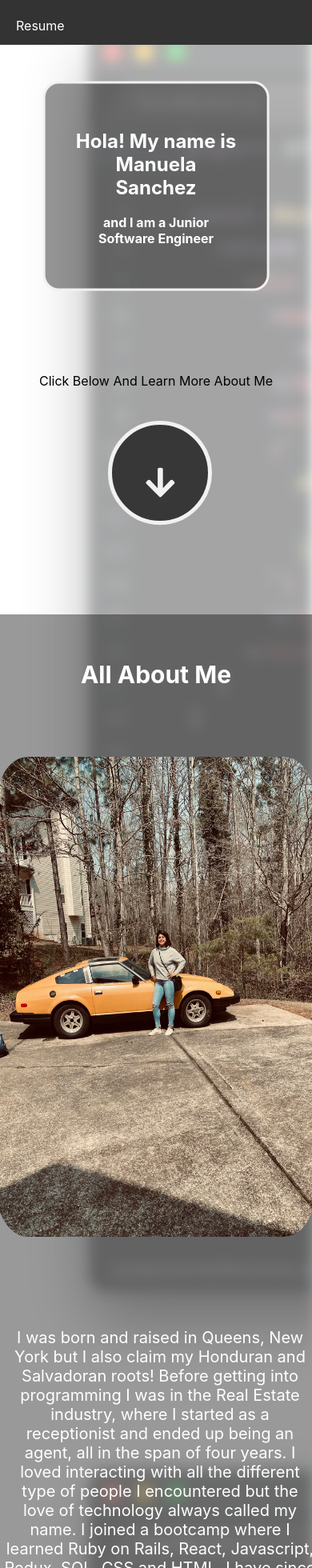
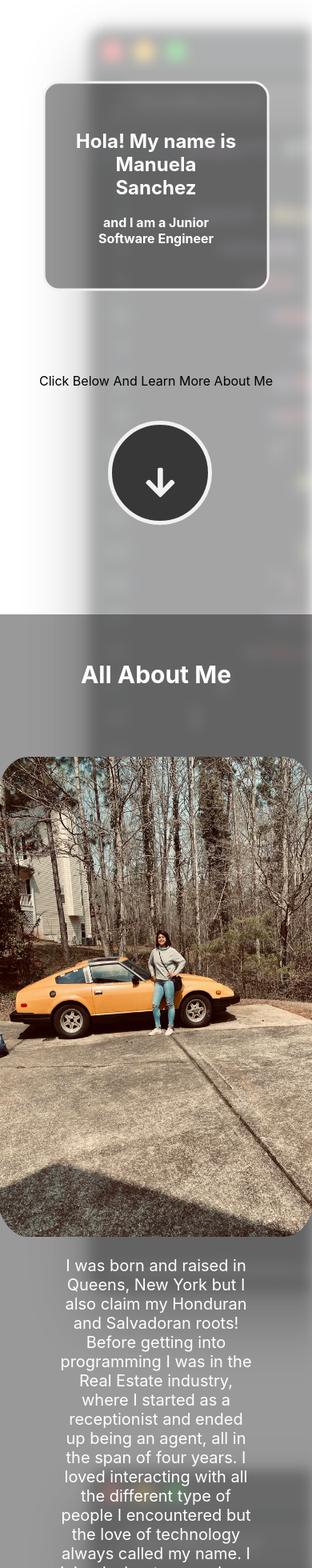
Before and after one commit to nela94/react-portfolio, a React (Create React App) app: page / in a window 390 px wide. Shown: the part 40-2000 px from the top of the page at 80% size. Built offline with nearby package versions, Linux system fonts and the light colour scheme.

Commit message:
jose-edits

```diff
--- a/src/App.css
+++ b/src/App.css
@@ -2,7 +2,7 @@
   position: relative;
   z-index: 1;
   min-height: 100vh;
-  padding: 0 0.5rem;
+  /* padding: 0 0.5rem; */
   display: flex;
   flex-direction: column;
   justify-content: center;
--- a/src/styles/AboutMe.module.css
+++ b/src/styles/AboutMe.module.css
@@ -2,7 +2,7 @@
   background-color: rgb(0,0,0); /* Fallback color */
   background-color: rgba(0,0,0, 0.4); /* Black w/opacity/see-through */
   color: white;
-  padding: 37px;
+  /* padding: 37px; */
   text-align: center;
   padding: 2rem 0;
   flex: 1;
@@ -13,17 +13,28 @@
 }
 
 .column {
-  float: left;
+  /* float: left; */
   width: 50%;
 }
 
-/* Clear floats after image containers */
+
+.row{
+  display: flex;
+  flex-direction: row;
+}
+
+.row div:nth-child(2){
+  display: flex;
+  align-items: center;
+  justify-content: center;
+}
+/* Clear floats after image containers
 .row::after {
   content: "";
   clear: both;
   display: table;
   border: 3px solid #f1f1f1;
-}
+} */
 
 .imagestyle{
   border-radius: 10%;
@@ -31,18 +42,25 @@
 
 
 .paragraph {
-  margin-top: 110px;
+  /* margin-top: 110px; */
   font-size: 20px;
-  padding-right: 80px;
+  padding: 0 20%;
+  /* padding-right: 80px; */
 }
 
-@media (max-width: 600px) {
+@media (max-width: 900px) {
   .column {
     float: none;
     width:100%;
   }
-  .paragraph {
+
+  .row{
+    display: flex;
+    flex-direction: column;
+
+  }
+  /* .paragraph {
     padding-right: 0px;
     padding-left: 10px;
-  }
+  } */
 }
--- a/src/styles/NavBar.module.css
+++ b/src/styles/NavBar.module.css
@@ -1,7 +1,7 @@
 .navbar{
   position:fixed;
   top:0;
-  z-index:2;
+  z-index: 999;
   background-color: #333;
   width: 100%;
 }
@@ -21,7 +21,7 @@
   display: block;
   color: white;
   text-align: center;
-  padding: 14px 16px;
+  padding: 1% 1%;
   text-decoration: none;
 }
 
@@ -37,10 +37,10 @@
 
 
 @media (max-width: 700px) {
-  .lidesign {
+  /* .lidesign {
     padding-left: 14px;
     padding-right: 1px;
-  }
+  } */
   .uldesign{
     padding-left: 6px;
   }
```
